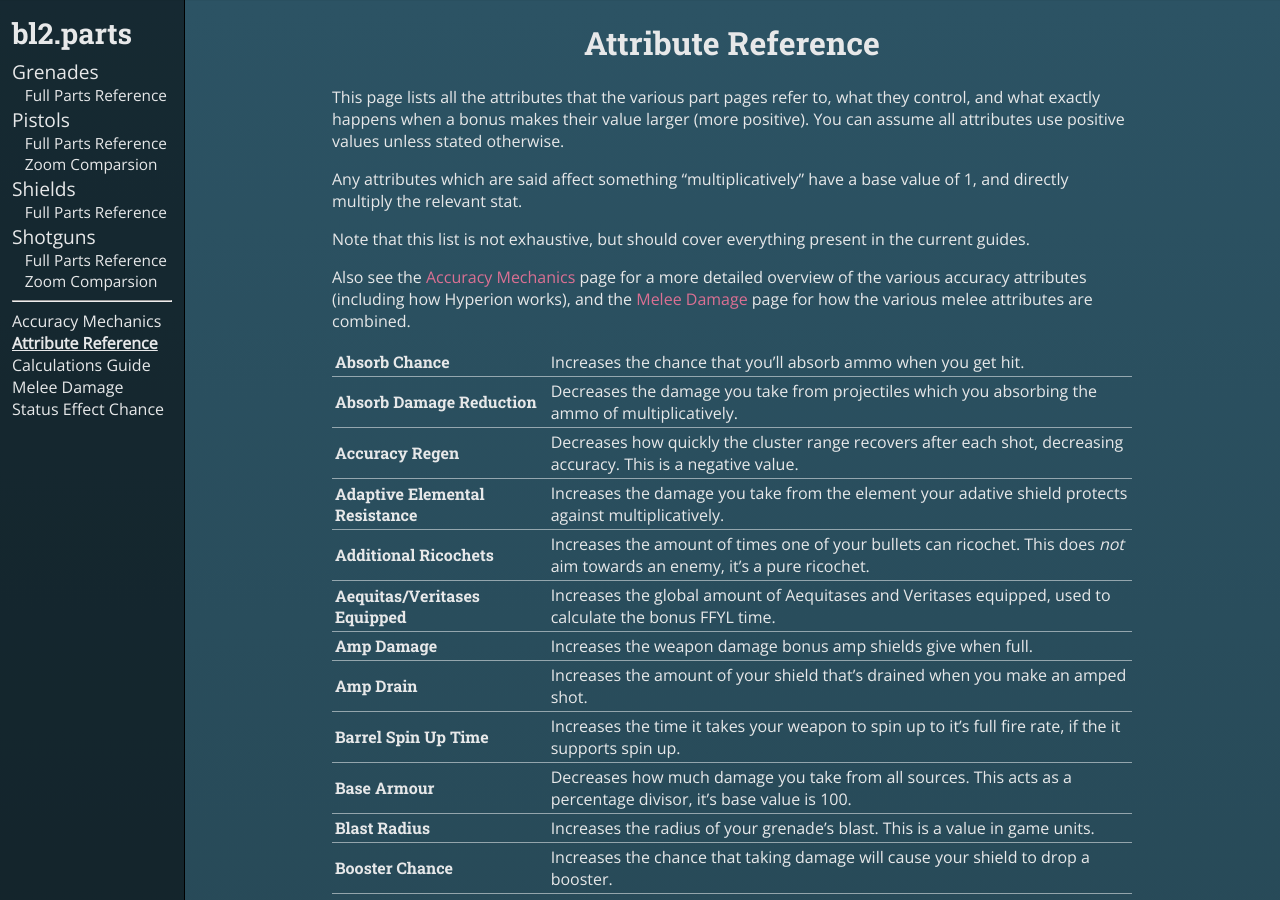
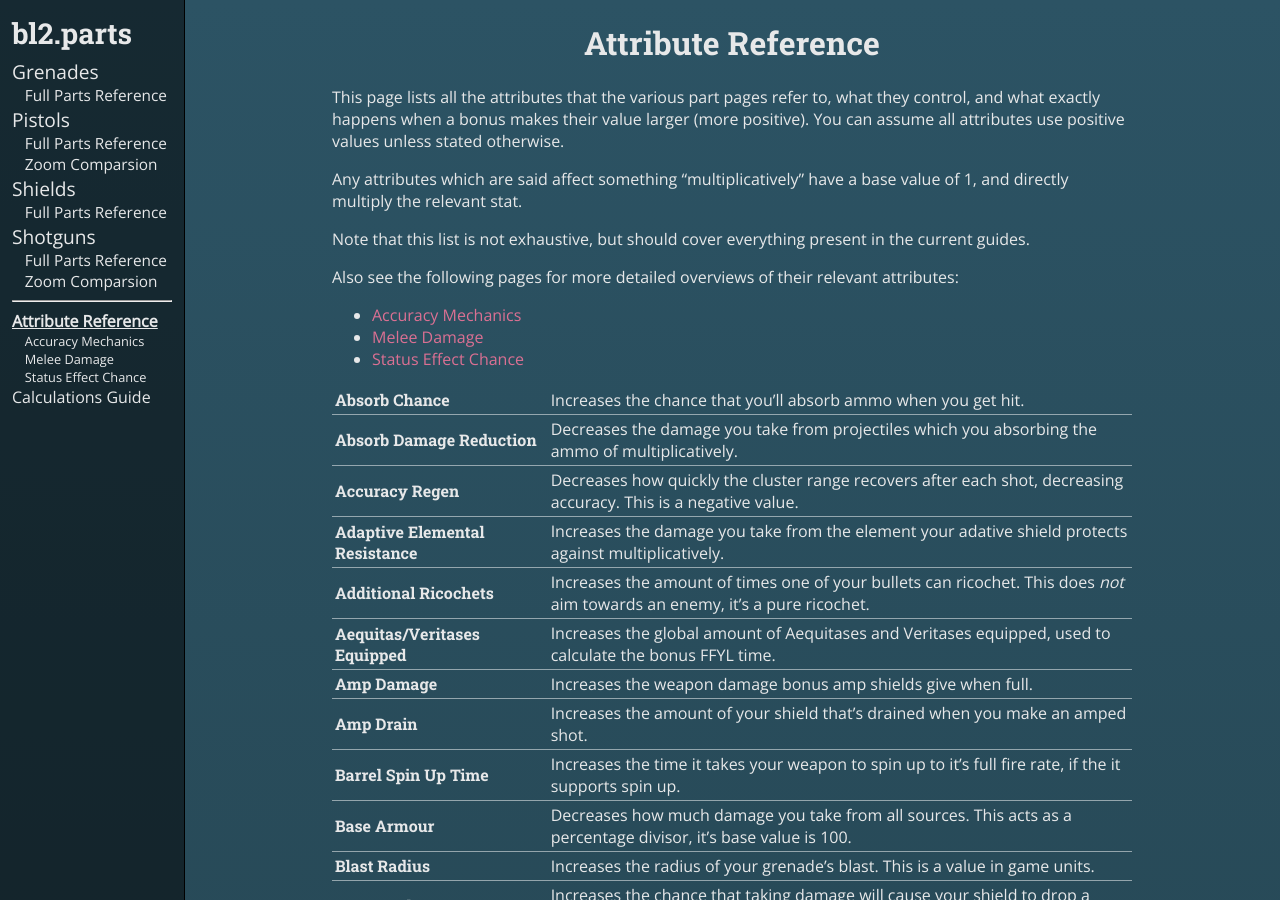
Before and after one commit to apple1417/bl2.parts, a Jekyll site: the page built from attributes/index.md, in a window 1280 px wide and 900 px high. Built offline with Jekyll 4.4.1, drawn with Linux system fonts in a browser that asks for light colours; our own code applies the rules of GitHub Pages for plain Markdown files; comment, search, counter and statistics services are not loaded.

Commit message:
move detailed attribute guides under attribute reference

```diff
--- a/_config.yml
+++ b/_config.yml
@@ -1,4 +1,5 @@
 plugins:
+  - jekyll-redirect-from
   - jekyll-seo-tag
 theme: null
 title: bl2parts
--- a/attributes/index.md
+++ b/attributes/index.md
@@ -12,8 +12,15 @@
 
 Note that this list is not exhaustive, but should cover everything present in the current guides.
 
-Also see the [Accuracy Mechanics](/accuracy/) page for a more detailed overview of the various
-accuracy attributes (including how Hyperion works), and the [Melee Damage](/melee/) page for how the
-various melee attributes are combined.
+Also see the following pages for more detailed overviews of their relevant attributes:
+
+{% assign subpages = site.data.nav.misc
+                     | where: "title", "Attribute Reference"
+                     | first
+                     | map: "sub"
+                     | sort_natural: "title" %}
+{%- for subpage in subpages -%}
+- [{{ subpage.title }}]({{ subpage.url }})
+{% endfor %}
 
 {% include attributes.html table_classes="border-x" %}
```
Also changed, not shown: _data/nav.yml (+7 -6 lines), attributes/accuracy/index.md (renamed from accuracy/index.md, +4 -0 lines), attributes/melee/index.md (renamed from melee/index.md, +4 -0 lines), attributes/statuschance/index.md (renamed from statuschance/index.md, +4 -3 lines), attributes/accuracy/^images/high_high.png (renamed from accuracy/^images/high_high.png), attributes/accuracy/^images/high_low.png (renamed from accuracy/^images/high_low.png), attributes/accuracy/^images/low_high.png (renamed from accuracy/^images/low_high.png), attributes/accuracy/^images/low_low.png (renamed from accuracy/^images/low_low.png).
